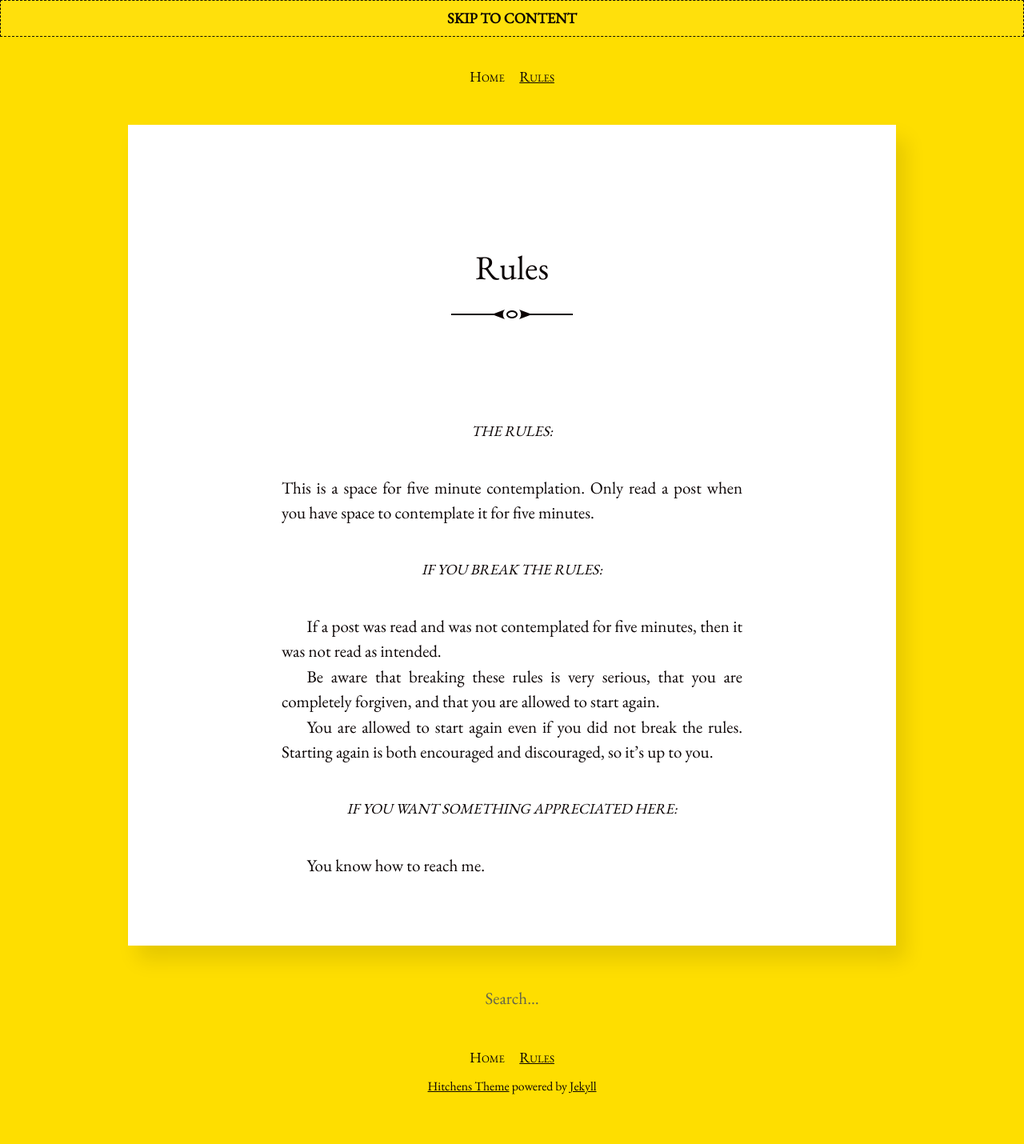
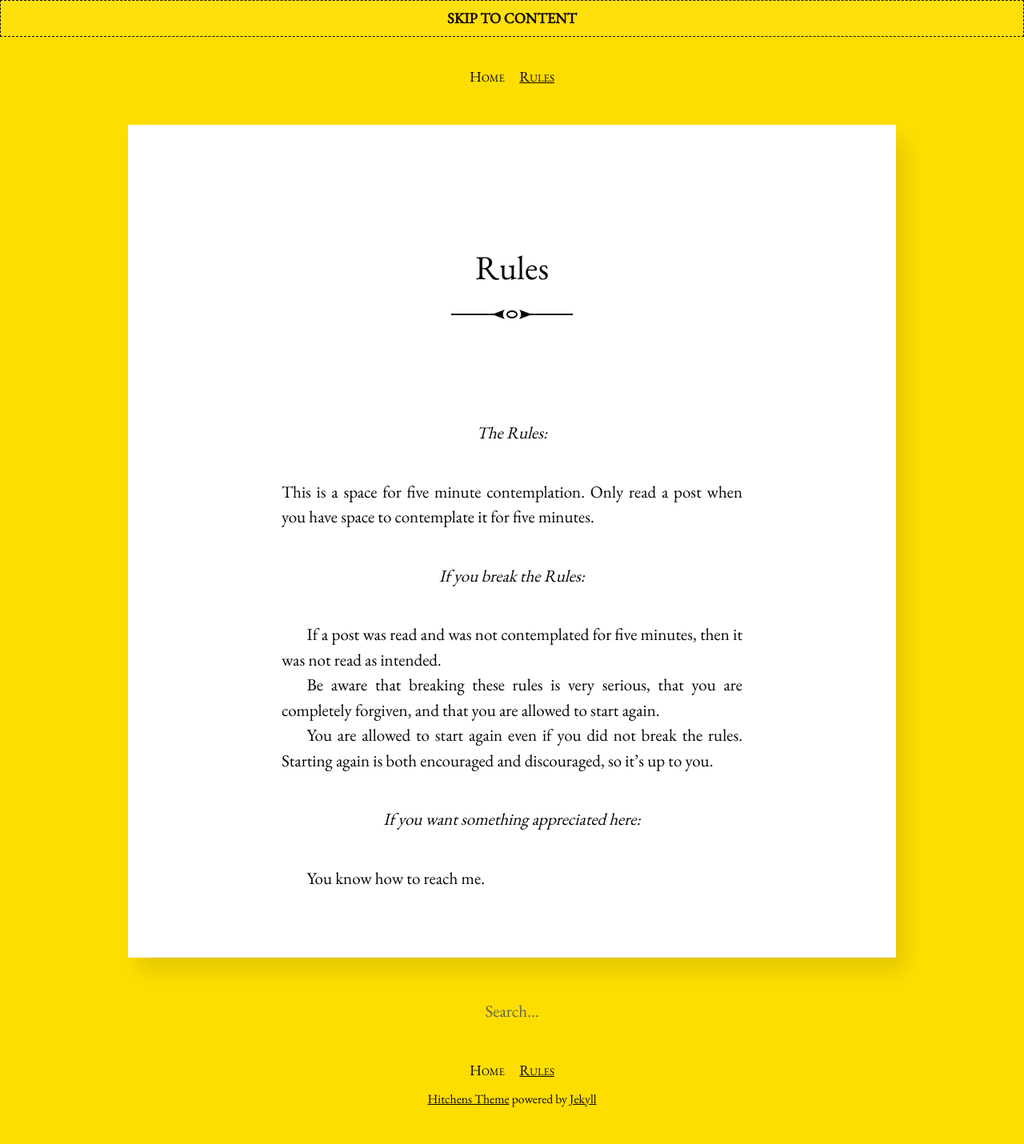
Before and after one commit to zenna/canyoupleaseappreciatethis, a Jekyll site: the page built from rules.md, in a window 1280 px wide. Shown: the whole page at 80% size. Built offline with Jekyll 4.4.1, drawn with Linux system fonts in a browser that asks for light colours.

```diff
--- a/rules.md
+++ b/rules.md
@@ -5,11 +5,11 @@ title: Rules
 
 
 
-<h6>THE RULES:</h6>
+<h5>The Rules:</h5>
 
 This is a space for five minute contemplation. Only read a post when you have space to contemplate it for five minutes.
 
-<h6>IF YOU BREAK THE RULES:</h6>
+<h5>If you break the Rules:</h5>
 
 If a post was read and was not contemplated for five minutes, then it was not read as intended.
 
@@ -17,6 +17,6 @@ Be aware that breaking these rules is very serious, that you are completely forg
 
 You are allowed to start again even if you did not break the rules.  Starting again is both encouraged and discouraged, so it's up to you.
 
-<h6>IF YOU WANT SOMETHING APPRECIATED HERE:</h6>
+<h5>If you want something appreciated here:</h5>
 
 You know how to reach me.
```
